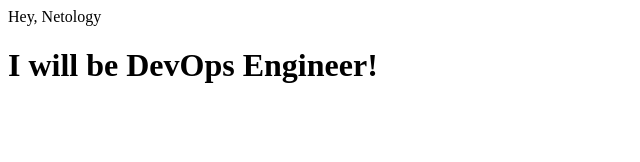
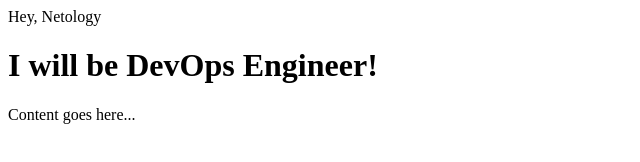
Before and after one commit to ValentinStupa/diplom_images, a plain HTML site: page index.html in a window 1280 px wide. Shown: the whole page, without its empty margins (0-640 px from the left). Drawn offline with Linux system fonts and the light colour scheme.

Commit message:
add first tag

```diff
--- a/index.html
+++ b/index.html
@@ -6,3 +6,4 @@ Hey, Netology
 <h1>I will be DevOps Engineer!</h1>
 </body>
 </html>
+<tagname>Content goes here...</tagname>
```
Also changed, not shown: jenkinsfiles/pipeline_log--docker_build--#19.txt (renamed from jenkinsfiles/pipeline_log--#19.txt), screenshots/docker_build/ci-cd_pipeline.png (renamed from screenshots/ci-cd_pipeline.png), screenshots/docker_build/docker_image-tag.png (renamed from screenshots/docker_image-tag.png), screenshots/docker_build/github-web-hook.png (renamed from screenshots/github-web-hook.png), 1 other file.
